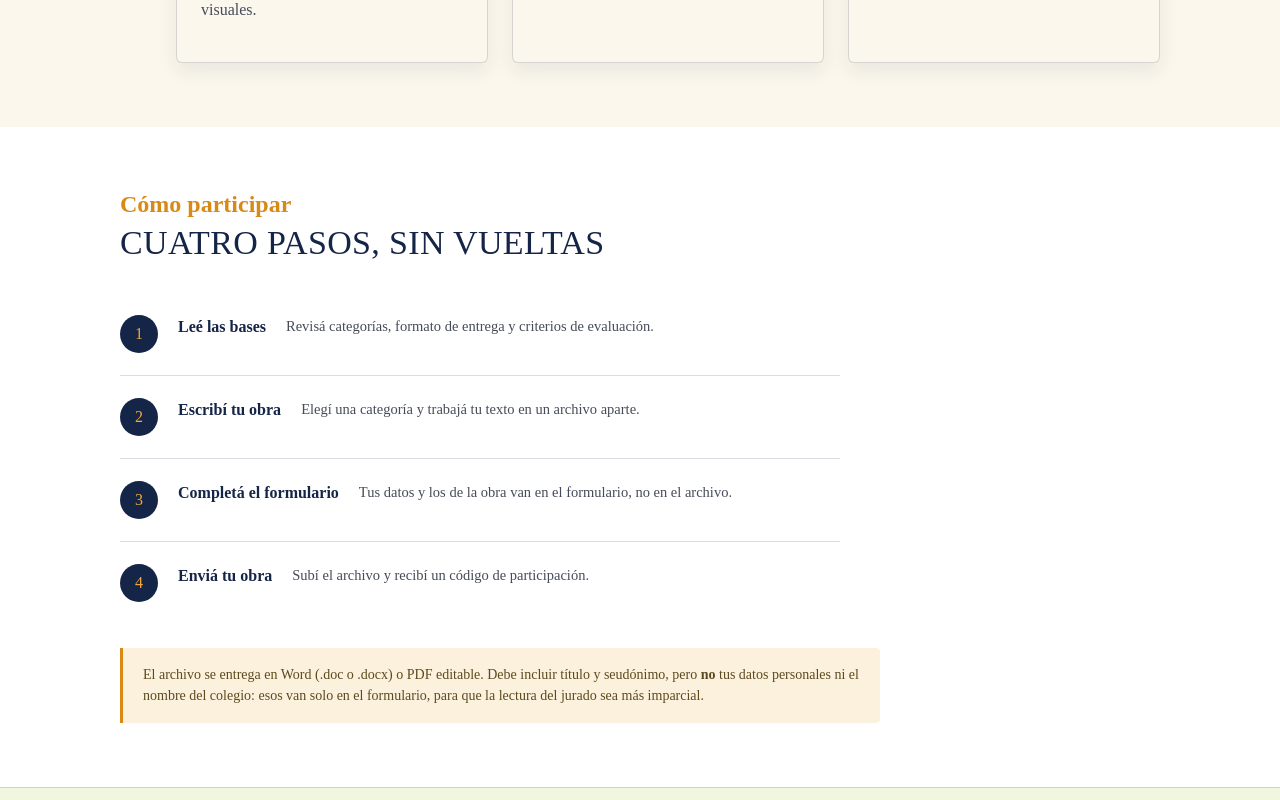
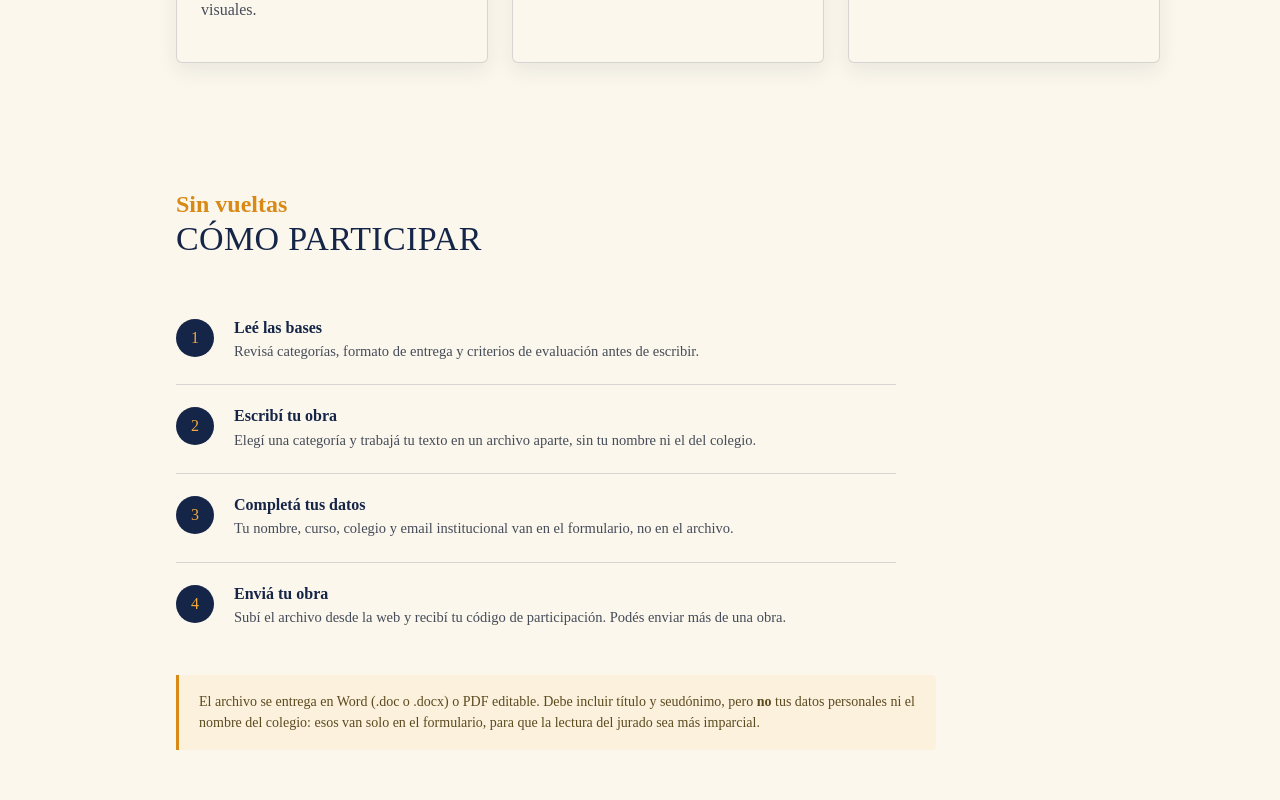
Before and after one commit to sophieblousson/voces-de-la-adolescencia, a Next.js app: page / in a window 1280 px wide. Shown: the part 1180-1980 px from the top of the page. Built offline with nearby package versions, Linux system fonts and the light colour scheme.

Commit message:
Update ComoParticipar.tsx

```diff
--- a/components/home/ComoParticipar.tsx
+++ b/components/home/ComoParticipar.tsx
@@ -5,37 +5,46 @@ const PASOS = [
   {
     numero: "1",
     titulo: "Leé las bases",
-    texto: "Revisá categorías, formato de entrega y criterios de evaluación.",
+    texto:
+      "Revisá categorías, formato de entrega y criterios de evaluación antes de escribir.",
   },
   {
     numero: "2",
     titulo: "Escribí tu obra",
-    texto: "Elegí una categoría y trabajá tu texto en un archivo aparte.",
+    texto:
+      "Elegí una categoría y trabajá tu texto en un archivo aparte, sin tu nombre ni el del colegio.",
   },
   {
     numero: "3",
-    titulo: "Completá el formulario",
-    texto: "Tus datos y los de la obra van en el formulario, no en el archivo.",
+    titulo: "Completá tus datos",
+    texto:
+      "Tu nombre, curso, colegio y email institucional van en el formulario, no en el archivo.",
   },
   {
     numero: "4",
     titulo: "Enviá tu obra",
-    texto: "Subí el archivo y recibí un código de participación.",
+    texto:
+      "Subí el archivo desde la web y recibí tu código de participación. Podés enviar más de una obra.",
   },
 ];
 
 export default function ComoParticipar() {
   return (
-    <Section id="como-participar" variant="alt">
-      <p className={styles.eyebrow}>Cómo participar</p>
-      <h2 className={styles.heading}>Cuatro pasos, sin vueltas</h2>
+    <Section id="como-participar" variant="white">
+      <div className={styles.sectionInner}>
+        <p className={styles.sectionEyebrow}>Sin vueltas</p>
+
+        <h2 className={styles.sectionTitle}>Cómo participar</h2>
 
         <div className={styles.steps}>
           {PASOS.map((paso) => (
             <div key={paso.numero} className={styles.step}>
               <span className={styles.stepNumber}>{paso.numero}</span>
-            <p className={styles.stepTitle}>{paso.titulo}</p>
+
+              <div>
+                <h3 className={styles.stepTitle}>{paso.titulo}</h3>
                 <p className={styles.stepText}>{paso.texto}</p>
+              </div>
             </div>
           ))}
         </div>
@@ -44,9 +53,10 @@ export default function ComoParticipar() {
           <p>
             El archivo se entrega en Word (.doc o .docx) o PDF editable. Debe
             incluir título y seudónimo, pero <strong>no</strong> tus datos
-          personales ni el nombre del colegio: esos van solo en el
-          formulario, para que la lectura del jurado sea más imparcial.
+            personales ni el nombre del colegio: esos van solo en el formulario,
+            para que la lectura del jurado sea más imparcial.
           </p>
+        </div>
       </div>
     </Section>
   );
```
Lines whose indentation alone changed are shown as unchanged.
